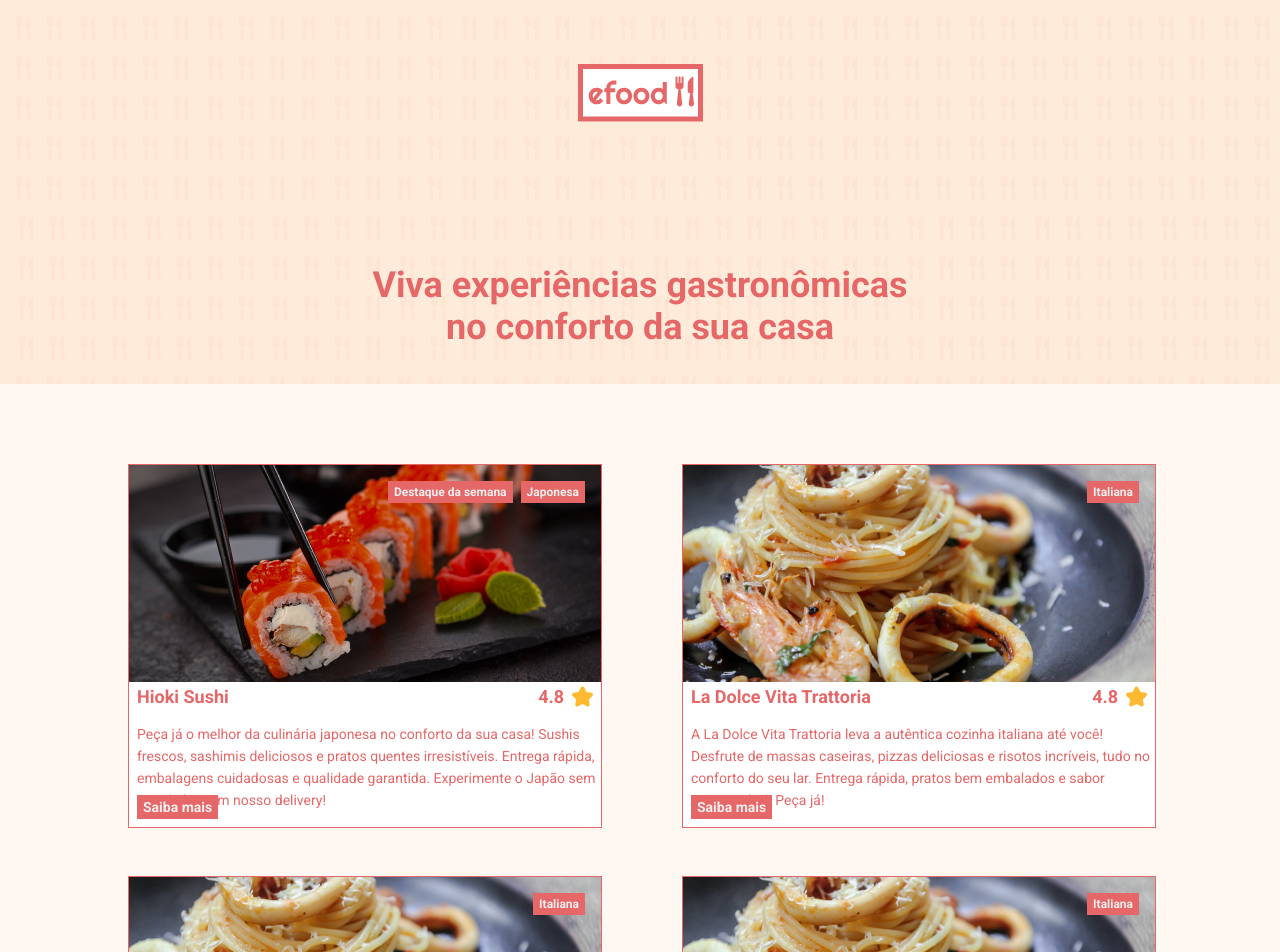
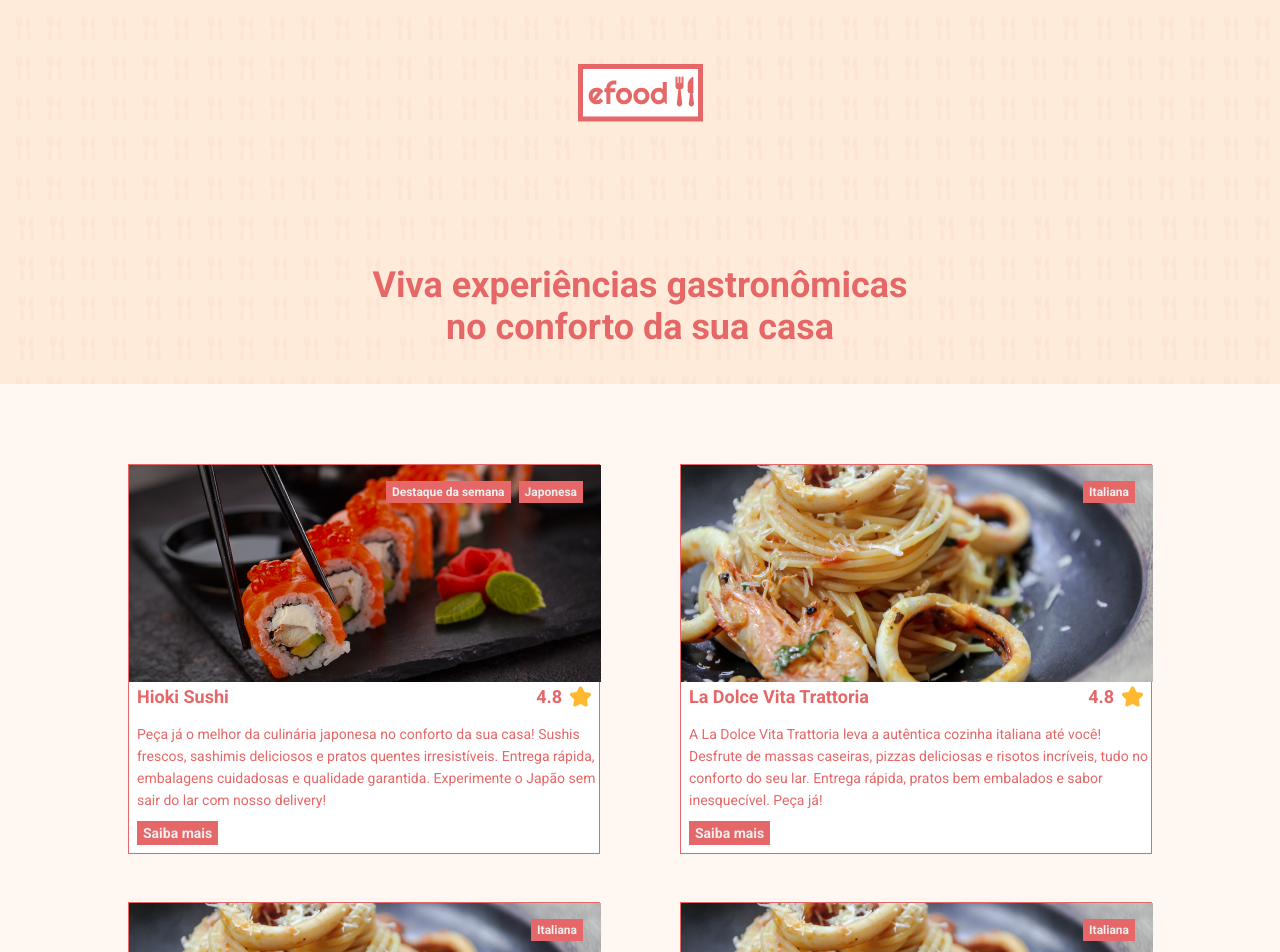
Before and after one commit to clovis20/efood, a React (Create React App) app: page / in a window 1280 px wide. Shown: the top 952 px of the page. Built offline with nearby package versions, Linux system fonts and the light colour scheme.

Commit message:
fourth commit

```diff
--- a/src/components/Product/index.tsx
+++ b/src/components/Product/index.tsx
@@ -11,6 +11,8 @@ type Props = {
   infos: string[]
   image: string
   notas: number
+  isDestaque: boolean
+  id: number
 }
 
 const Product = ({
@@ -19,11 +21,14 @@ const Product = ({
   description,
   infos,
   image,
-  notas
+  notas,
+  isDestaque,
+  id
 }: Props) => (
   <Card>
     <img src={image} alt={title} />
     <Infos>
+      {isDestaque && <Tag>Destaque da semana</Tag>}
       {infos.map((info) => (
         <Tag key={info}>{info}</Tag>
       ))}
@@ -36,7 +41,11 @@ const Product = ({
       </div>
     </TituloDiv>
     <Descricao>{description}</Descricao>
-    <Button type="link" to="/vitatrattoria" title="Conheça nosso restaurante">
+    <Button
+      type="link"
+      to={`/restaurantes/${id}`}
+      title="Conheça nosso restaurante"
+    >
       {button}
     </Button>
   </Card>
--- a/src/components/Product/styles.ts
+++ b/src/components/Product/styles.ts
@@ -2,9 +2,17 @@ import styled from 'styled-components'
 import { cores } from '../../styles'
 
 export const Card = styled.div`
+  position: relative;
   background-color: ${cores.branca2};
-  position: relative;
   border: 1px solid ${cores.laranja};
+
+  max-width: 472px;
+
+  > img {
+    width: 472px;
+    height: 217px;
+    object-fit: cover;
+  }
 `
 
 export const Titulo = styled.h3`
@@ -19,7 +27,7 @@ export const Descricao = styled.p`
   line-height: 22px;
   display: block;
   margin-top: 16px;
-  margin-bottom: 16px;
+  margin-bottom: 42px;
   margin-left: 8px;
 `
 
```
